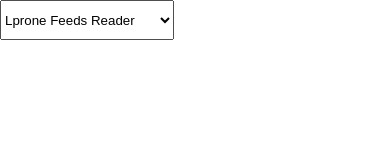
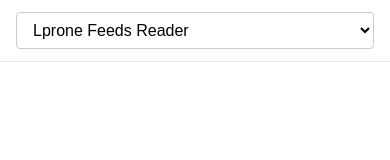
Before and after one commit to lprone/FeedsReader, a plain HTML site: page index.html in a window 390 px wide. Drawn offline with nearby package versions, Linux system fonts and the light colour scheme.

Commit message:
Update Dockerfile, README, CSS, JS, PHP, and HTML for improved functionality and security
- Upgrade PHP version to 8.2 in Dockerfile
- Enhance security by escaping feed output and validating feed keys
- Implement server-side feed fetching with caching
- Modernize frontend with responsive design and remove jQuery dependency
- Improve sticky header functionality in JavaScript
- Add error handling for feed loading
- Create .gitignore for cache directory

```diff
--- a/getrss.css
+++ b/getrss.css
@@ -1,25 +1,143 @@
-    .page-content {
-      padding: 1.5em;
-      margin-left: 0;
-      margin-right: 0;
-      margin-top: 0;
-    }
+/* FeedsReader styles */
 
-    .page-header {
-      overflow: hidden;
-      position: fixed;
-      left: 0;
-      top: 0;
-      width: 100%;
-      box-sizing: border-box;
-      -webkit-transition: top 0.6s;
-      -moz-transition: top 0.6s;
-      transition: top 0.6s;
-    }
+html {
+  box-sizing: border-box;
+}
+*, *::before, *::after {
+  box-sizing: inherit;
+}
 
-    .page-header.off-canvas { top: -50px; }
+body {
+  margin: 0;
+  font-family: system-ui, -apple-system, Segoe UI, Roboto, Helvetica, Arial, sans-serif;
+  color: #1a1a1a;
+  background: #fff;
+  line-height: 1.5;
+}
 
-    .page-header.fixed {
-      top: 0;
-      z-index: 9999;
-    }
+.container {
+  max-width: 900px;
+  margin: 0 auto;
+  padding: 0 1rem;
+}
+
+.sr-only {
+  position: absolute;
+  width: 1px;
+  height: 1px;
+  padding: 0;
+  margin: -1px;
+  overflow: hidden;
+  clip: rect(0 0 0 0);
+  border: 0;
+}
+
+/* Header */
+.page-header {
+  position: sticky;
+  top: 0;
+  z-index: 100;
+  background: #fff;
+  border-bottom: 1px solid #e5e5e5;
+  transition: transform 0.25s ease;
+}
+.page-header.fixed {
+  transform: translateY(0);
+}
+.page-header.off-canvas {
+  transform: translateY(-100%);
+}
+
+.page-header .container {
+  display: flex;
+  align-items: center;
+  justify-content: space-between;
+  padding-top: 0.75rem;
+  padding-bottom: 0.75rem;
+}
+
+#rssList {
+  font-size: 1rem;
+  padding: 0.5rem 0.75rem;
+  min-width: 220px;
+  background: #fff;
+  border: 1px solid #ccc;
+  border-radius: 4px;
+  cursor: pointer;
+}
+
+/* Content */
+.page-content {
+  padding: 1.5rem 0;
+}
+
+#rssOutput {
+  display: flex;
+  flex-direction: column;
+  gap: 1rem;
+}
+
+/* News item */
+.news-item {
+  border-bottom: 1px solid #eee;
+  padding-bottom: 1rem;
+}
+.news-item:last-child {
+  border-bottom: none;
+  padding-bottom: 0;
+}
+.news-item h3 {
+  margin: 0 0 0.5rem;
+  font-size: 1.15rem;
+  font-weight: 600;
+}
+.news-item h3 a {
+  color: #0a58ca;
+  text-decoration: none;
+}
+.news-item h3 a:hover {
+  text-decoration: underline;
+}
+.news-item p {
+  margin: 0;
+  color: #444;
+  font-size: 0.95rem;
+}
+
+/* States */
+.loading, .error, .empty {
+  color: #666;
+  font-size: 1rem;
+}
+.error {
+  color: #b3261e;
+}
+.loading {
+  display: inline-flex;
+  align-items: center;
+  gap: 0.5rem;
+}
+.spinner {
+  display: inline-block;
+  width: 14px;
+  height: 14px;
+  border: 2px solid #ddd;
+  border-top-color: #0a58ca;
+  border-radius: 50%;
+  animation: spin 0.8s linear infinite;
+}
+@keyframes spin {
+  to { transform: rotate(360deg); }
+}
+
+/* Responsive */
+@media (max-width: 600px) {
+  .page-header .container {
+    flex-direction: column;
+    align-items: stretch;
+    gap: 0.75rem;
+  }
+  #rssList {
+    width: 100%;
+  }
+}
--- a/getrss.js
+++ b/getrss.js
@@ -1,44 +1,59 @@
-(function($){
-  $(function(){
-    var scroll = $(document).scrollTop();
-    var headerHeight = $('.page-header').outerHeight();
+(function () {
+  'use strict';
 
-    $(window).scroll(function() {
-      // scrolled is new position just obtained
-      var scrolled = $(document).scrollTop();
+  // Sticky header that hides on scroll down, shows on scroll up.
+  (function initHeader() {
+    var header = document.querySelector('.page-header');
+    if (!header) return;
+    var headerHeight = header.offsetHeight;
+    var lastScroll = 0;
 
-      // optionally emulate non-fixed positioning behaviour
+    window.addEventListener('scroll', function () {
+      var scrolled = window.pageYOffset || document.documentElement.scrollTop;
+      if (scrolled > headerHeight) {
+        header.classList.add('off-canvas');
+      } else {
+        header.classList.remove('off-canvas');
+      }
+      if (scrolled > lastScroll) {
+        header.classList.remove('fixed');
+      } else {
+        header.classList.add('fixed');
+      }
+      lastScroll = scrolled;
+    }, { passive: true });
+  })();
 
-      if (scrolled > headerHeight){
-        $('.page-header').addClass('off-canvas');
-      } else {
-        $('.page-header').removeClass('off-canvas');
-      }
-      if (scrolled > scroll){
-        // scrolling down
-        $('.page-header').removeClass('fixed');
-      } else {
-        //scrolling up
-        $('.page-header').addClass('fixed');
-      }
-      scroll = $(document).scrollTop();
-    });
-  });
-})(jQuery);
+  // Load a feed via AJAX and render it in #rssOutput.
+  window.showRSS = function showRSS(str) {
+    var output = document.getElementById('rssOutput');
+    var select = document.getElementById('rssList');
+    var titleEl = document.title;
 
-function showRSS(str) {
-  if (str.length==0) {
-    document.getElementById("rssOutput").innerHTML="";
-    return;
-  }
-  xmlhttp=new XMLHttpRequest();
-  xmlhttp.onreadystatechange=function() {
-    if (xmlhttp.readyState==4 && xmlhttp.status==200) {
-      document.getElementById("rssOutput").innerHTML=xmlhttp.responseText;
+    if (!str) {
+      output.innerHTML = '';
+      document.title = 'Lprone Feeds Reader';
+      return;
     }
-  }
-  xmlhttp.open("GET","getrss.php?q="+str,true);
-  xmlhttp.send();
-  window.scrollTo(0, 0);
-  document.title = document.getElementById('rssList').options[document.getElementById('rssList').selectedIndex].text;
-}
+
+    output.innerHTML =
+      '<p class="loading"><span class="spinner"></span> Loading feed…</p>';
+    document.title = 'Loading…';
+
+    fetch('getrss.php?q=' + encodeURIComponent(str), { cache: 'no-store' })
+      .then(function (res) {
+        if (!res.ok) throw new Error('Feed request failed');
+        return res.text();
+      })
+      .then(function (html) {
+        output.innerHTML = html;
+        document.title = select.options[select.selectedIndex].text;
+        window.scrollTo(0, 0);
+      })
+      .catch(function () {
+        output.innerHTML =
+          '<p class="error">Unable to load this feed. Try again later.</p>';
+        document.title = titleEl;
+      });
+  };
+})();
--- a/index.html
+++ b/index.html
@@ -1,56 +1,41 @@
 <!doctype html>
-<html>
+<html lang="en">
   <head>
     <meta charset="utf-8">
+    <meta name="viewport" content="width=device-width, initial-scale=1">
     <title>Lprone Feeds Reader</title>
     <link rel="shortcut icon" href="favicon.ico" type="image/x-icon" />
     <link rel="stylesheet" href="getrss.css">
-    <script src="https://code.jquery.com/jquery-3.3.1.slim.min.js"></script>
-    <script async src="https://www.googletagmanager.com/gtag/js?id=UA-111005437-1"></script>
-    <script>
-        window.dataLayer = window.dataLayer || [];
-        function gtag(){dataLayer.push(arguments);}
-        gtag('js', new Date());
-        gtag('config', 'UA-111005437-1');
-    </script>
-    <script src="getrss.js"></script>
+    <script src="getrss.js" defer></script>
   </head>
 
   <body>
     <header class="page-header">
       <div class="container">
-      <select id="rssList" onchange="showRSS(this.value)" style="height:40px;">
-        <option disable selected value="">Lprone Feeds Reader</option>
-        <!--option value="Clarin ">Clarin </option-->
-        <option value="LaNacion">La Nacion</option>
+        <label for="rssList" class="sr-only">Choose a feed</label>
+        <select id="rssList" aria-label="Choose a feed" onchange="showRSS(this.value)">
+          <option value="" selected disabled>Lprone Feeds Reader</option>
+          <option disabled>──────────── News ────────────</option>
+          <option value="LaNacion">La Nación</option>
           <option value="Iprofesional">iProfesional</option>
           <option value="Infobae">Infobae</option>
-        <option disabled>────────────────</option>
-        <option value="LaVoz">La Voz del Interior</option>
-        <option disabled>────────────────</option>
-        <option value="BBC">BBC</option>
-        <option value="CNN">CNN</option>
+          <option value="BBC">BBC Mundo</option>
           <option value="MuyInt">Muy Interesante</option>
-        <option disabled>────────────────</option>
-        <!--option value="ClarinTecno">Clarin Tecnología</option>
-        <option value="LaVozTecno">La Voz Tecnología</option-->
           <option value="MuyComputer">Muy Computer</option>
           <option value="TechCrunch">TechCrunch</option>
           <option value="FayerWayer">FayerWayer</option>
-        <option disabled>────────────────</option>
-        <option value="ClimaCba">Clima Cordoba</option>
-        <option value="ClimaR4">Clima Rio Cuarto</option>
+          <option value="OLE">OLE</option>
+          <option disabled>──────────── Weather ────────────</option>
+          <option value="ClimaCba">Clima Córdoba</option>
+          <option value="ClimaR4">Clima Río Cuarto</option>
           <option value="ClimaVT">Clima Venado Tuerto</option>
-        <option value="ClimaJN">Clima Junin</option>
-        <option disabled>────────────────</option>
-        <!--option value="ClarinFut">Clarin Futbol</option-->
-        <option value="OLE">OLE</option>
+          <option value="ClimaJN">Clima Junín</option>
         </select>
       </div>
     </header>
 
     <section class="page-content">
-    <div id="rssOutput"></div>
+      <div class="container" id="rssOutput"></div>
     </section>
   </body>
 </html>
```
Also changed, not shown: 4 other files. Lines whose indentation alone changed are shown as unchanged.
